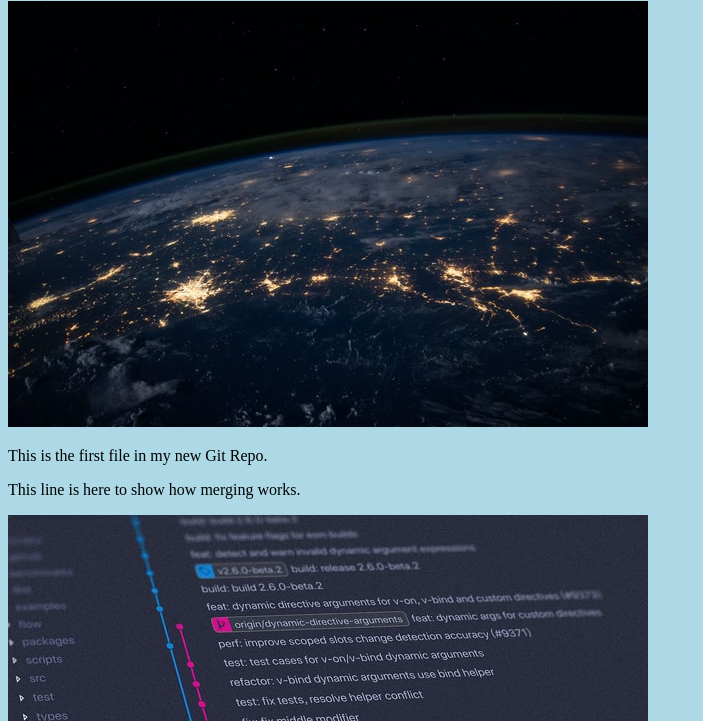
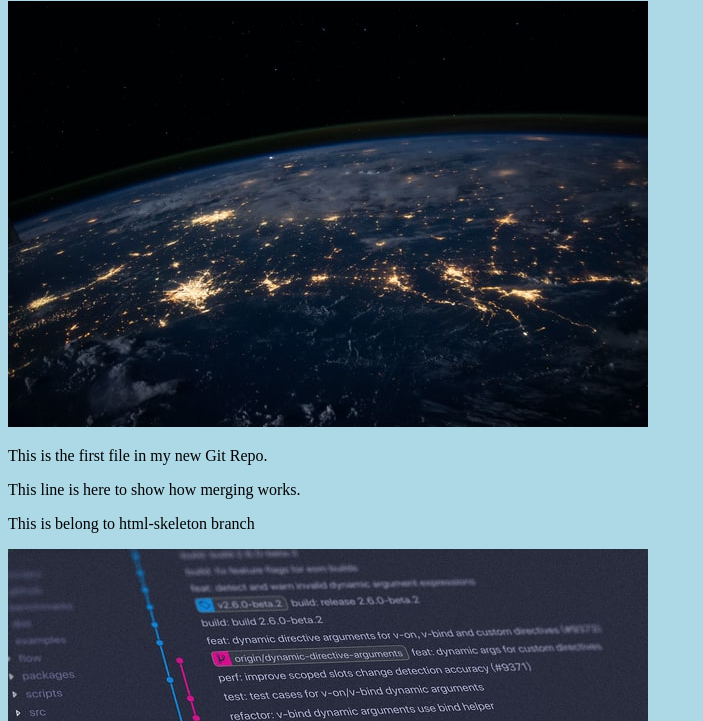
Before and after one commit to dathoangdat22/hello-world, a plain HTML site: page index.html in a window 1280 px wide. Shown: the part 79-800 px from the top of the page, without its empty margins (0-703 px from the left). Drawn offline with Linux system fonts and the light colour scheme.

Commit message:
Update index.html

```diff
--- a/index.html
+++ b/index.html
@@ -12,6 +12,7 @@
 style="width:100%;max-width:640px"></div>
 <p>This is the first file in my new Git Repo.</p>
 <p>This line is here to show how merging works.</p>
+<p>This is belong to html-skeleton branch</p>
 <div><img src="img_hello_git.jpg" alt="Hello Git" style="width:100%;max-width:640px"></div>
 </body>
 </html>
```
